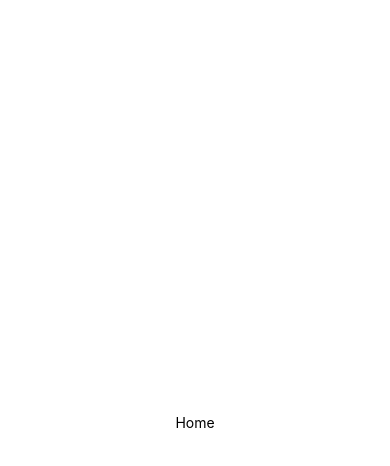
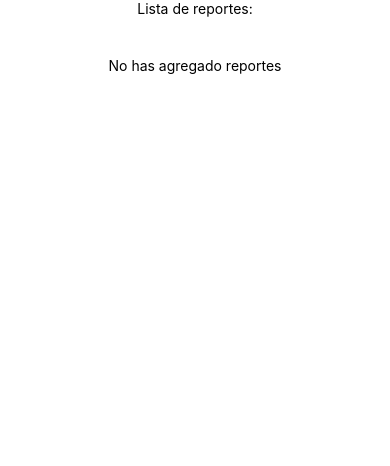
Before and after one commit to iJesusApm/reportapp, a React Native app: screen / in a window 390 px wide. Shown: the top 466 px of the page. Built offline with nearby package versions, Linux system fonts and the light colour scheme.

Commit message:
feat: add types file, create report list and his render UI component, install async storage lib

```diff
--- a/package.json
+++ b/package.json
@@ -11,6 +11,7 @@
     "lint": "eslint . --ext .ts,.tsx"
   },
   "dependencies": {
+    "@react-native-async-storage/async-storage": "1.17.11",
     "@react-navigation/native": "^6.1.6",
     "@react-navigation/native-stack": "^6.9.12",
     "@typescript-eslint/eslint-plugin": "^5.59.9",
--- a/src/components/ReportList.tsx
+++ b/src/components/ReportList.tsx
@@ -1,18 +1,66 @@
-import React from 'react'
-import {View, Text, StyleSheet} from 'react-native'
+import React, {useEffect, useState} from 'react'
+import {View, Text, ActivityIndicator, FlatList, StyleSheet} from 'react-native'
+import AsyncStorage from '@react-native-async-storage/async-storage'
 
-const ReportList = () => {
+import {Report} from '../types'
+
+const ReportList = (): JSX.Element => {
+  const [reportList, setReportList] = useState<Array<Report>>([])
+  const [isLoading, setIsLoading] = useState(true)
+
+  useEffect(() => {
+    const getReportList = async () => {
+      try {
+        const storedReportList = await AsyncStorage.getItem('reportList')
+        if (storedReportList !== null) {
+          setReportList(JSON.parse(storedReportList))
+        }
+        setIsLoading(false)
+      } catch (error) {
+        console.log('Error al obtener la lista de reportes:', error)
+        setIsLoading(false)
+      }
+    }
+
+    getReportList()
+  }, [])
+
+  const renderItem = ({item}: {item: Report}) => (
+    <View>
+      <Text>Imagen: {item.image}</Text>
+      <Text>Título: {item.title}</Text>
+      <Text>Descripción: {item.description}</Text>
+    </View>
+  )
+
+  if (isLoading) {
+    return <ActivityIndicator size="large" color="blue" />
+  }
+
   return (
     <View style={styles.container}>
-      <Text>ReportList Component</Text>
+      <FlatList
+        data={reportList}
+        renderItem={renderItem}
+        keyExtractor={item => item.id.toString()}
+        ListHeaderComponent={<Text>Lista de reportes:</Text>}
+        ListEmptyComponent={<Text style={styles.emptyList}>No has agregado reportes</Text>}
+        contentContainerStyle={styles.list}
+      />
     </View>
   )
 }
 
 const styles = StyleSheet.create({
   container: {
+    alignItems: 'center',
+    justifyContent: 'center',
+  },
+  emptyList: {
+    marginTop: 40,
+  },
+  list: {
     flex: 1,
-    backgroundColor: '#FFF',
     alignItems: 'center',
     justifyContent: 'center',
   },
--- a/src/screens/HomeScreen.tsx
+++ b/src/screens/HomeScreen.tsx
@@ -1,10 +1,11 @@
 import React from 'react'
-import {View, Text, StyleSheet} from 'react-native'
+import {View, StyleSheet} from 'react-native'
+import ReportList from '../components/ReportList'
 
 const Home = () => {
   return (
     <View style={styles.container}>
-      <Text>Home</Text>
+      <ReportList />
     </View>
   )
 }
@@ -13,8 +14,6 @@ const styles = StyleSheet.create({
   container: {
     flex: 1,
     backgroundColor: '#FFF',
-    alignItems: 'center',
-    justifyContent: 'center',
   },
 })
 
--- /dev/null
+++ b/src/types.ts
@@ -0,0 +1,6 @@
+export type Report = {
+  id: number
+  image: string
+  title: string
+  description: string
+}
```
Also changed, not shown: 1 other file (tests, documents, lock files or other folders).
